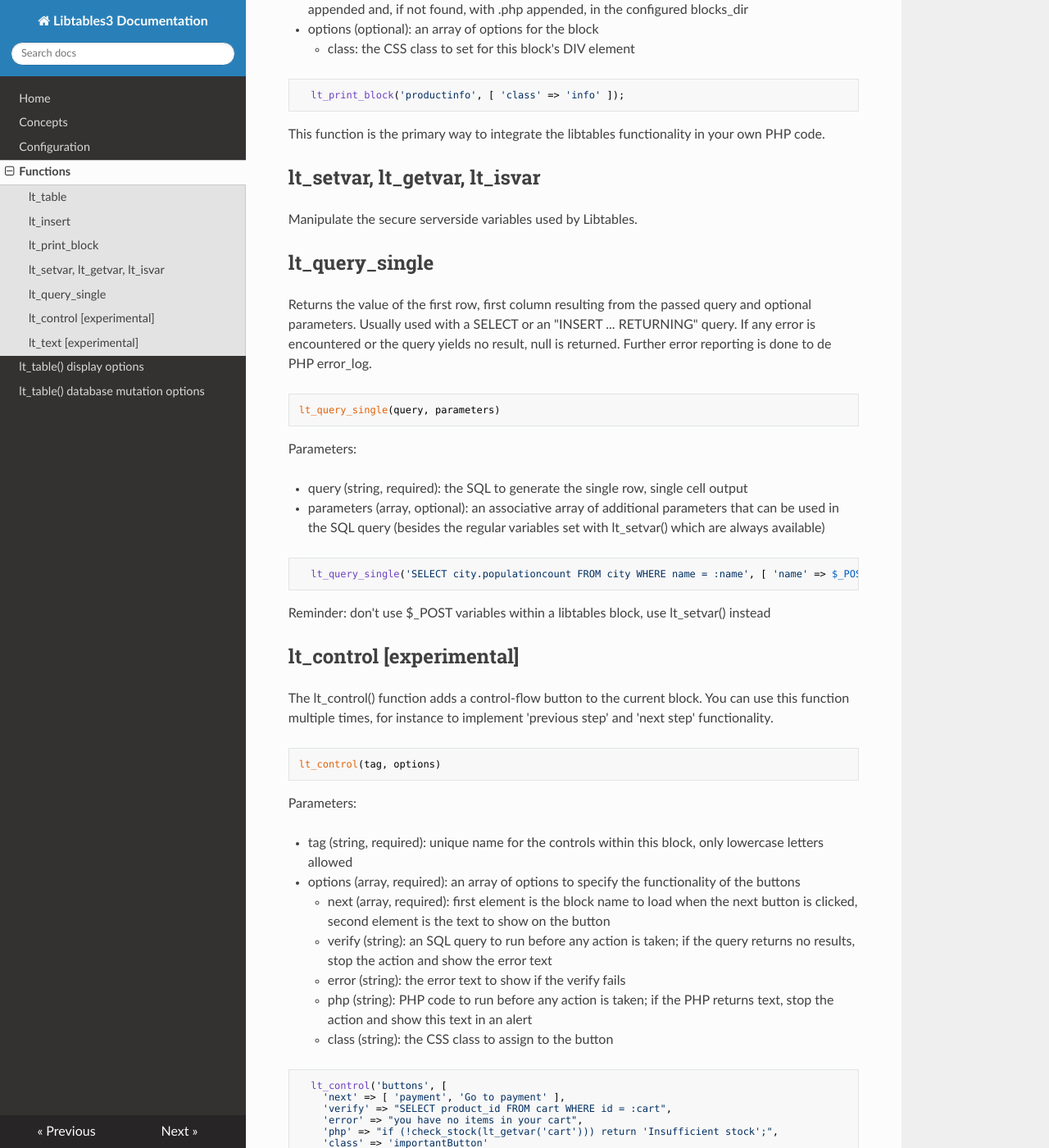
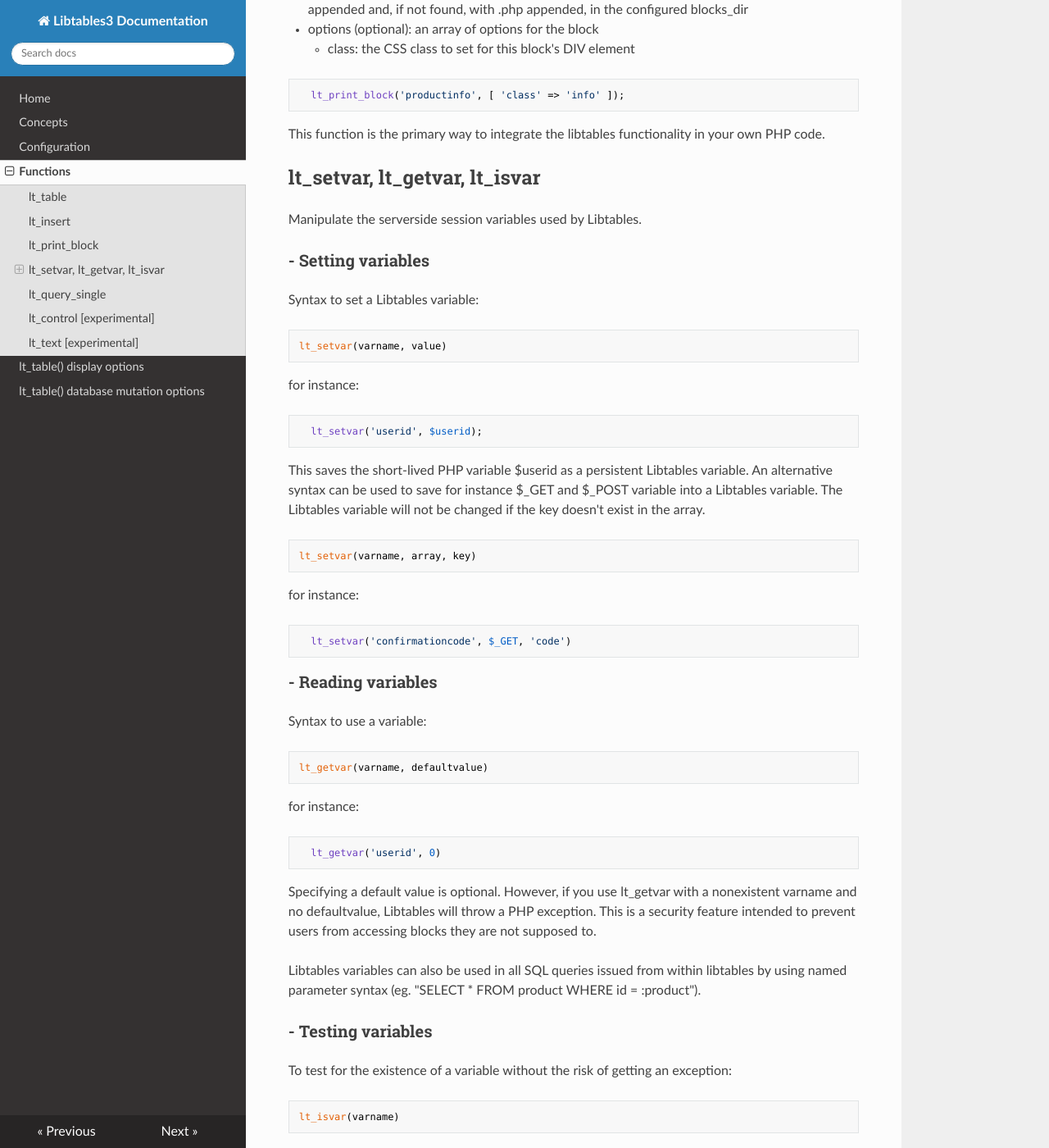
Before and after one commit to bartnv/libtables3-wordpress, an MkDocs documentation site: the page built from docs/functions.md, in a window 1280 px wide and 1400 px high, scrolled down 1736 px. Shown: the whole window at 82% size. Built offline with MkDocs 1.6.1, drawn with Linux system fonts in a browser that asks for light colours; nearby versions of some CDN libraries; old or Windows-style settings are respelled for this version of MkDocs; some of the changed text lies outside the part shown.

Commit message:
Document lt_setvar, lt_getvar and lt_isvar

````diff
--- a/docs/functions.md
+++ b/docs/functions.md
@@ -5,6 +5,7 @@ and lt_text() functions can only be used within a block[^1]. The other functions
 in your site's PHP code, as long as you include() the 'libtables.php' file.
 
 [^1]: for an explanation on blocks, read the [concepts item on blocks](concepts/#blocks)
+
 
 ## lt_table
 
@@ -29,6 +30,7 @@ See [lt_table() options](table_options_display/) for more information.
 
 [^2]: in special cases you can pass in an array of column names instead of a query, to generate
 a 'table' with no data but only insert fields (deprecated in favor of the lt_insert function below)
+
 
 ## lt_insert
 
@@ -56,6 +58,7 @@ Basic example:
 
 All insert functionality from [lt_table() database mutation options](table_options_database/) can be used here.
 
+
 ## lt_print_block
 
 Insert the contents of the specified Libtables block at this point in your website code.
@@ -78,9 +81,66 @@ Parameters:
 
 This function is the primary way to integrate the libtables functionality in your own PHP code.
 
+
 ## lt_setvar, lt_getvar, lt_isvar
 
-Manipulate the secure serverside variables used by Libtables.
+Manipulate the serverside session variables used by Libtables.
+
+### - Setting variables
+
+Syntax to set a Libtables variable:
+
+    lt_setvar(varname, value)
+
+for instance:
+
+```php
+  lt_setvar('userid', $userid);
+```
+
+This saves the short-lived PHP variable $userid as a persistent Libtables variable. An alternative
+syntax can be used to save for instance $\_GET and $\_POST variable into a Libtables variable. The
+Libtables variable will not be changed if the key doesn't exist in the array.
+
+    lt_setvar(varname, array, key)
+
+for instance:
+
+```php
+  lt_setvar('confirmationcode', $_GET, 'code')
+```
+
+### - Reading variables
+
+Syntax to use a variable:
+
+    lt_getvar(varname, defaultvalue)
+
+for instance:
+
+```php
+  lt_getvar('userid', 0)
+```
+
+Specifying a default value is optional. However, if you use lt_getvar with a nonexistent varname
+and no defaultvalue, Libtables will throw a PHP exception. This is a security feature intended to
+prevent users from accessing blocks they are not supposed to.
+
+Libtables variables can also be used in all SQL queries issued from within libtables by using
+named parameter syntax (eg. "SELECT * FROM product WHERE id = :product").
+
+### - Testing variables
+
+To test for the existence of a variable without the risk of getting an exception:
+
+    lt_isvar(varname)
+
+for instance:
+
+```php
+  if (!lt_isvar('userid')) print 'Error: you are not logged in';
+```
+
 
 ## lt_query_single
 
@@ -101,7 +161,8 @@ Parameters:
   lt_query_single('SELECT city.populationcount FROM city WHERE name = :name', [ 'name' => $_POST['cityname'] ]);
 ```
 
-Reminder: don't use $_POST variables within a libtables block, use lt_setvar() instead
+Reminder: don't use $\_POST variables within a libtables block, use lt_setvar() instead
+
 
 ## lt_control [experimental]
 
@@ -130,6 +191,7 @@ Parameters:
   ]);
 ```
 
+
 ## lt_text [experimental]
 
 The lt_text() function generates a text from a database query and adds it to the current block.
````
Also changed, not shown: docs/concepts.md (+1 -1 lines).
